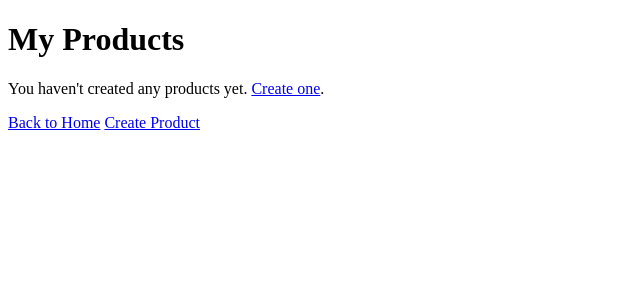
After one commit to aaron-d-e/bu-marketplace, a Django app: page /view_all_products/ in a window 1280 px wide. The commit adds this page. Shown: the top 300 px of the page, without its empty margins (0-640 px from the left). Run offline with Django 5.2, Linux system fonts and the light colour scheme; the visitor is signed in with stand-in values (Sample User, id 1); data that the repository does not hold is empty.

Commit message:
view products

```diff
--- a/market_app/templates/market_app/home.html
+++ b/market_app/templates/market_app/home.html
@@ -6,15 +6,11 @@
 </head>
 <body>
     <h1>BU Marketplace</h1>
-    <!--
-        {% url 'redirect_page' %} looks up the URL named 'redirect_page' in market_app/urls.py
-        and outputs /redirect_page/ — no hard-coded path needed.
-    -->
-    <a href="{% url 'redirect_page' %}">Go to Redirect</a>
 <a href="{% url 'admin:index' %}">Go to Admin Panel</a>
 <a href="{% url 'signup_page' %}">Go to Signup</a>
 <a href="{% url 'login_page' %}">Go to Login</a>
 <a href="{% url 'create_product' %}">Go to Create Product</a>
 <a href="{% url 'view_products' %}">My Products</a>
+<a href="{% url 'view_all_products' %}">All Products</a>
 </body>
 </html>
--- /dev/null
+++ b/market_app/templates/market_app/view_all_products.html
@@ -0,0 +1,39 @@
+<!DOCTYPE html>
+<html lang="en">
+<head>
+    <meta charset="UTF-8">
+    <meta name="viewport" content="width=device-width, initial-scale=1.0">
+    <title>All Products</title>
+    <style>
+        .products { list-style: none; padding: 0; }
+        .product { border: 1px solid #ccc; padding: 1em; margin-bottom: 1em; border-radius: 4px; }
+        .product h3 { margin: 0 0 0.25em; }
+        .product .meta { color: #666; font-size: 0.9em; }
+        .sold { color: #c00; font-weight: bold; }
+    </style>
+</head>
+<body>
+    <h1>My Products</h1>
+
+    {% if products %}
+    <ul class="products">
+        {% for product in products %}
+        <li class="product">
+            <h3>{{ product.title }}</h3>
+            {% if product.description %}<p>{{ product.description }}</p>{% endif %}
+            <p class="meta">
+                ${{ product.price }}
+                {% if product.sold %}<span class="sold"> · Sold</span>{% endif %}
+                · {{ product.created_at|date:"M j, Y" }}
+            </p>
+        </li>
+        {% endfor %}
+    </ul>
+    {% else %}
+    <p>You haven't created any products yet. <a href="{% url 'create_product' %}">Create one</a>.</p>
+    {% endif %}
+
+    <a href="{% url 'home' %}">Back to Home</a>
+    <a href="{% url 'create_product' %}">Create Product</a>
+</body>
+</html>
--- a/market_app/urls.py
+++ b/market_app/urls.py
@@ -3,10 +3,10 @@ from . import views
 
 urlpatterns = [
     path('', views.home, name='home'),
-    path('redirect_page/', views.redirect_page, name='redirect_page'),
     path('signup_page/', views.signup_page, name='signup_page'),
     path('login_page/', views.login_page, name='login_page'),
     path('successful_login/', views.successful_login, name='successful_login'),
     path('create_product/', views.create_product, name='create_product'),
     path('view_products/', views.view_products, name='view_products'),
+    path('view_all_products/', views.view_all_products, name='view_all_products'),
 ]
--- a/market_app/views.py
+++ b/market_app/views.py
@@ -8,10 +8,6 @@ from market_app.models import Product
 
 def home(request):
     return render(request, 'market_app/home.html')
-
-
-def redirect_page(request):
-    return render(request, 'market_app/redirect_page.html')
 
 def signup_page(request):
     if request.method == 'POST':
@@ -107,3 +103,8 @@ def create_product(request):
 def view_products(request):
     products = Product.objects.filter(user=request.user).order_by('-created_at')
     return render(request, 'market_app/view_products.html', {'products': products})
+
+@login_required
+def view_all_products(request):
+    products = Product.objects.all().order_by('-created_at')
+    return render(request, 'market_app/view_all_products.html', {'products': products})
```
Also changed, not shown: market_app/management/commands/mock_products.py (deleted, +0 -11 lines), market_app/templates/market_app/redirect_page.html (deleted, +0 -11 lines).
